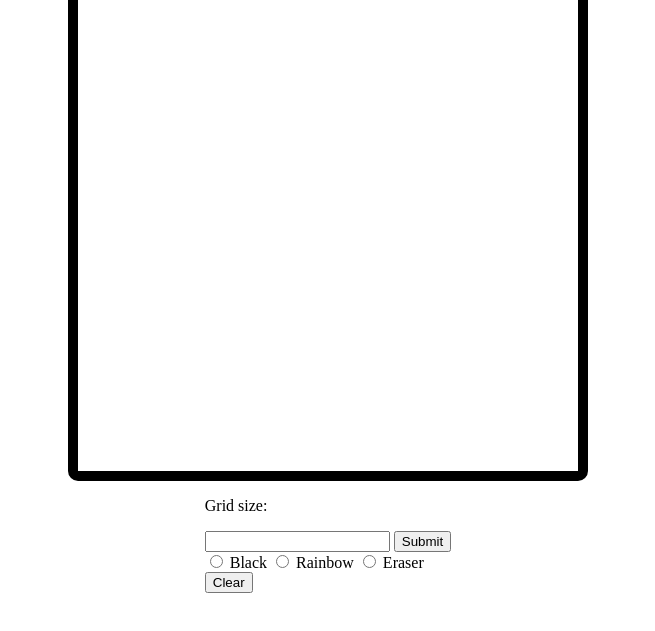
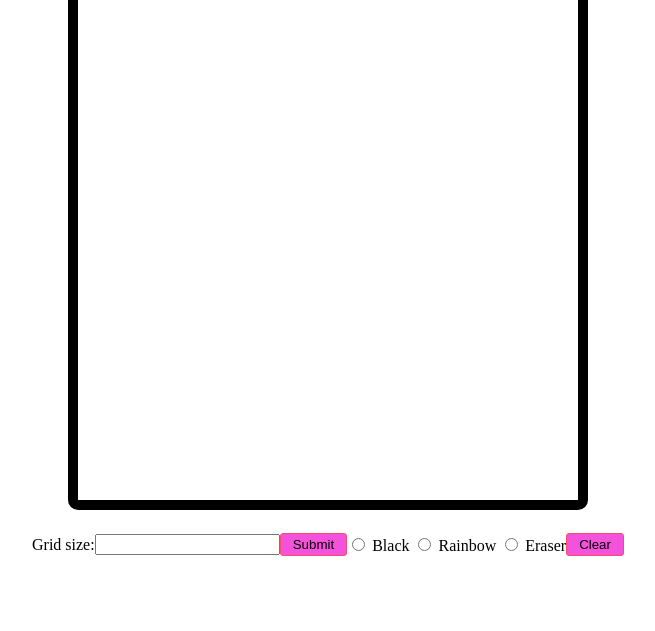
Before and after one commit to sfk30/etch-a-sketch, a plain HTML site: page index.html in a window 1280 px wide. Shown: the part 155-786 px from the top of the page, without its empty margins (312-967 px from the left). Drawn offline with Linux system fonts and the light colour scheme.

Commit message:
Styled buttons

```diff
--- a/styles.css
+++ b/styles.css
@@ -6,6 +6,11 @@ body {
     justify-content: center;
     align-items: center;
 }
+
+/* .content {
+    display: flex;
+    justify-content: space-around;
+} */
 
 #grid {
     height: 500px;
@@ -29,7 +34,23 @@ body {
     flex: 1;
 }
 
-.user-info {
+.user {
+    display: inline-block;
+}
+
+#user-inputs {
+    /* border: 2px solid red; */
     display: flex;
-    margin: 10px;
+    justify-content: space-around;
+    align-items: center;
+    padding: 10px;
 }
+
+button {
+    cursor: pointer;
+    padding: 3px 12px;
+    border-radius: 3px;
+    background: rgb(245, 82, 220);
+    border: 1px solid rgb(248, 76, 105);
+    color: black;
+  }
```
